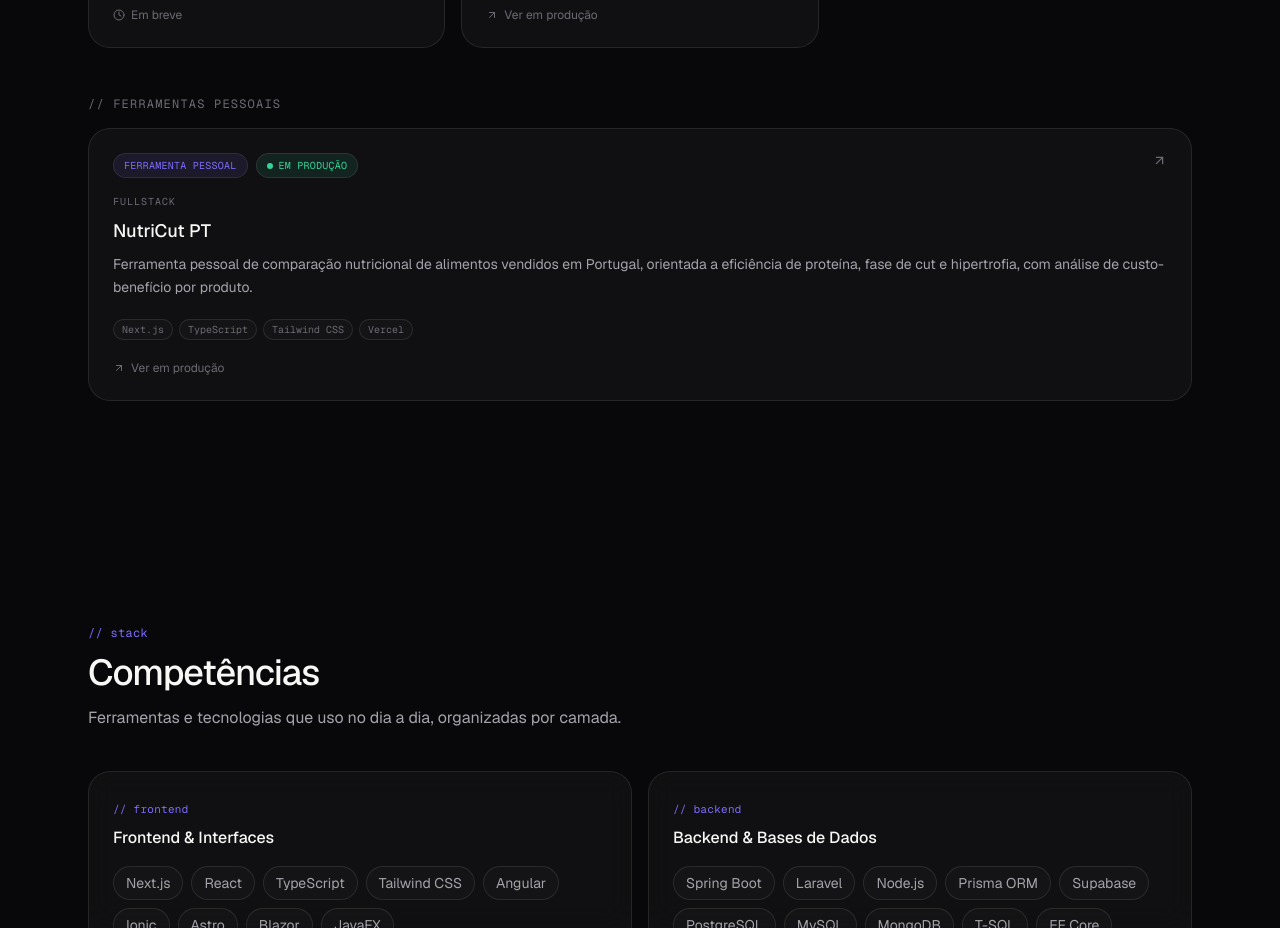
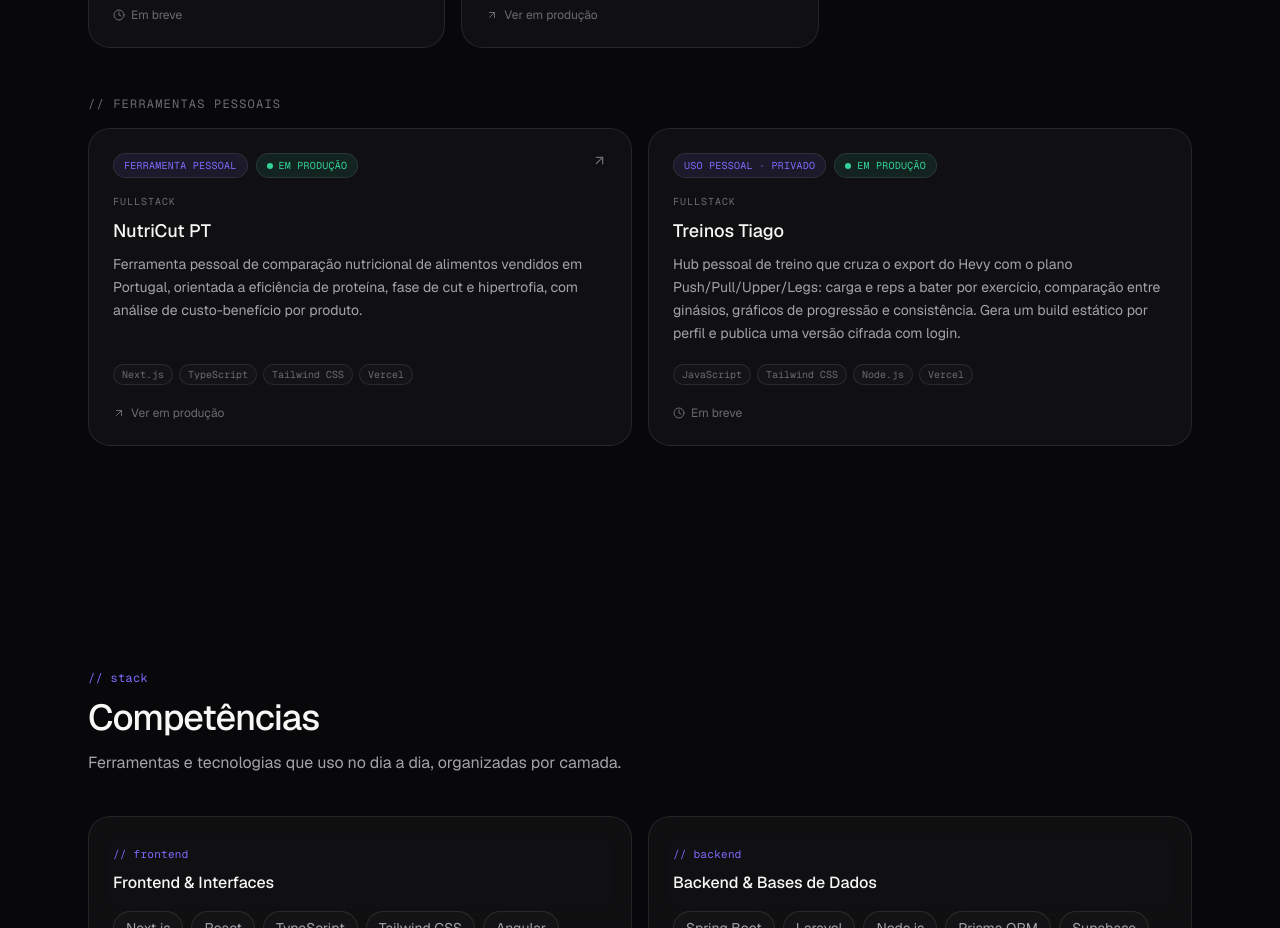
Before and after one commit to taigueis/portfolio, a Next.js app: page / in a window 1280 px wide. Shown: the part 5120-6048 px from the top of the page. Built offline with nearby package versions, Linux system fonts and the light colour scheme.

Commit message:
feat: add Treinos Tiago personal tool
Co-Authored-By: Claude Sonnet 5.5 <noreply@anthropic.com>
Claude-Session: https://claude.ai/code/session_01XNRZPBbMTQf7NeSFQPrX1n

```diff
--- a/src/components/sections/projects-grid.tsx
+++ b/src/components/sections/projects-grid.tsx
@@ -18,7 +18,7 @@ const groups: {
   { tier: "flagship", label: "Projetos principais", columns: "lg:grid-cols-3" },
   { tier: "client", label: "Sites para clientes", columns: "lg:grid-cols-3" },
   { tier: "academic", label: "Académico & hackathons", columns: "lg:grid-cols-3" },
-  { tier: "personal", label: "Ferramentas pessoais", columns: "lg:grid-cols-1" },
+  { tier: "personal", label: "Ferramentas pessoais", columns: "lg:grid-cols-2" },
 ];
 
 function ProjectCard({ project, large }: { project: Project; large: boolean }) {
--- a/src/data/projects.ts
+++ b/src/data/projects.ts
@@ -215,4 +215,14 @@ export const projects: Project[] = [
     liveUrl: "https://fat-secret.vercel.app",
     category: "Fullstack",
   },
+  {
+    title: "Treinos Tiago",
+    description:
+      "Hub pessoal de treino que cruza o export do Hevy com o plano Push/Pull/Upper/Legs: carga e reps a bater por exercício, comparação entre ginásios, gráficos de progressão e consistência. Gera um build estático por perfil e publica uma versão cifrada com login.",
+    stack: ["JavaScript", "Tailwind CSS", "Node.js", "Vercel"],
+    status: "Em Produção",
+    context: "Uso Pessoal · Privado",
+    tier: "personal",
+    category: "Fullstack",
+  },
 ];
```
